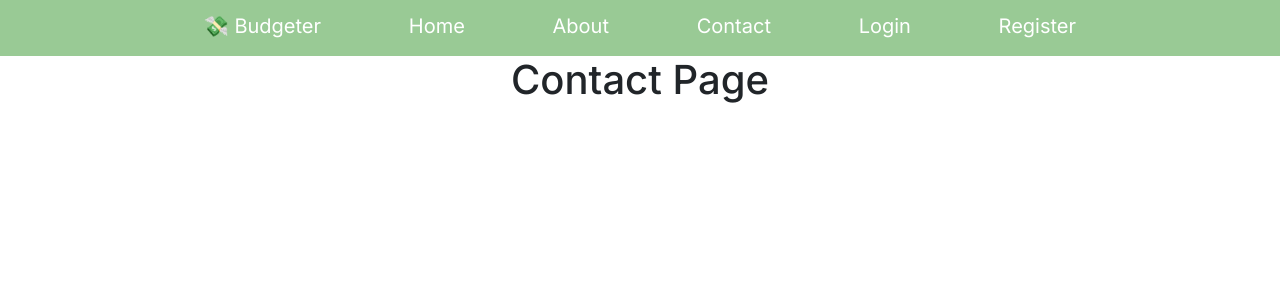
After one commit to k-le/financial-tracker, a Django app: template financial_planner/budgeter/templates/budgeter/contact.html in a window 1280 px wide. The commit adds this page. Shown: the top 300 px of the page. Run offline with Django 3.2, Linux system fonts and the light colour scheme; the template is opened without the code that fills it, so the values that code supplies are empty; some libraries are stand-ins or nearby versions.

Commit message:
updated home-page

```diff
--- a/financial_planner/budgeter/static/budgeter/main.css
+++ b/financial_planner/budgeter/static/budgeter/main.css
@@ -0,0 +1,113 @@
+/* || general styling */
+
+* {
+  font-family: Inter;
+  font-weight: 400;
+  margin: 0;
+  padding: 0;
+  box-sizing: border-box;
+}
+
+main {
+  display: flex;
+  justify-content: center;
+  align-self: center;
+}
+
+/* || navbar layout */
+
+nav.header-nav {
+  display: block;
+  margin: 0 auto;
+  width: 100vw;
+  height: 56px;
+  font-size: 1.25rem;
+  background-color: rgb(153, 202, 149);
+  color: white;
+}
+
+.nav-content {
+  margin: 0 auto;
+  max-width: 1024px;
+  padding: 0 22px;
+  position: relative;
+}
+
+.nav-content ul {
+  margin: 0 10px;
+  width: auto;
+  height: 52px;
+  display: flex;
+  align-items: center;
+  justify-content: space-around;
+  list-style: none;
+}
+
+.nav-content .nav-link {
+  padding: 0 10px;
+  color: inherit;
+}
+
+/* || home-page layout */
+
+.home-layout {
+  position: absolute;
+  top: 15%;
+  max-width: 80%;
+  display: grid;
+  grid-template-columns: repeat(auto-fill, minmax(300px, 1fr));
+  grid-template-rows: minmax(100px, auto);
+  margin: 40px;
+  grid-auto-flow: dense;
+  grid-gap: 15px;
+}
+
+.home-layout .box {
+  background: rgb(82, 106, 112);
+  color: rgb(179, 179, 179);
+  padding: 20px;
+  display: grid;
+  font-size: 1.1rem;
+  place-items: center;
+  text-align: center;
+  transition: 500ms;
+}
+
+.home-layout .box:hover {
+  background: rgb(148, 191, 202);
+  color: rgb(255, 255, 255);
+  transform: scale(1.25);
+  z-index: 5;
+}
+
+.home-layout img {
+  position: relative;
+  max-width: 150px;
+  margin-bottom: 15px;
+}
+
+.home-layout .box:nth-child(1) {
+  grid-column: span 2;
+  grid-row: span 1;
+}
+
+.home-layout .box:nth-child(3) {
+  grid-column: span 1;
+  grid-row: span 2;
+}
+
+.home-layout .box:nth-child(5) {
+  grid-column: span 2;
+  grid-row: span 1;
+}
+
+@media (max-width: 991px) {
+  .home-layout {
+    grid-template-columns: repeat(auto-fill, minmax(50%, 1fr));
+    grid-template-rows: minmax(auto, auto);
+  }
+  .home-layout .box {
+    grid-column: unset !important;
+    grid-row: unset !important;
+  }
+}
--- /dev/null
+++ b/financial_planner/budgeter/templates/budgeter/about.html
@@ -0,0 +1,3 @@
+{% extends "budgeter/base.html" %} {% block content %}
+<h1>About Page</h1>
+{% endblock content %}
--- a/financial_planner/budgeter/templates/budgeter/base.html
+++ b/financial_planner/budgeter/templates/budgeter/base.html
@@ -1,27 +1,99 @@
 {% load static %}
+
 <!DOCTYPE html>
 <html lang="en">
   <head>
     <!-- Required meta tags -->
-    <meta charset="utf-8">
-    <meta name="viewport" content="width=device-width, initial-scale=1, shrink-to-fit=no">
-    <meta name="author" content="Kevin L.">
-    <meta name="description" content="pass">
+    <meta charset="utf-8" />
+    <meta
+      name="viewport"
+      content="width=device-width, initial-scale=1, shrink-to-fit=no"
+    />
+    <meta name="author" content="Kevin L." />
+    <meta
+      name="description"
+      content="Budgeter: A Financial Tracker Developed in Python with Django Web Framework."
+    />
 
     <!-- Bootstrap CSS -->
-    <link rel="stylesheet" href="https://stackpath.bootstrapcdn.com/bootstrap/4.3.1/css/bootstrap.min.css" integrity="sha384-ggOyR0iXCbMQv3Xipma34MD+dH/1fQ784/j6cY/iJTQUOhcWr7x9JvoRxT2MZw1T" crossorigin="anonymous">
-    <link rel="stylesheet" href="{% static 'budgeter/main.css' %}">
+    <link
+      rel="stylesheet"
+      href="https://stackpath.bootstrapcdn.com/bootstrap/4.3.1/css/bootstrap.min.css"
+      integrity="sha384-ggOyR0iXCbMQv3Xipma34MD+dH/1fQ784/j6cY/iJTQUOhcWr7x9JvoRxT2MZw1T"
+      crossorigin="anonymous"
+    />
 
-    <title>Hello, world!</title>
+    <!-- Google Fonts -->
+    <style>
+      @import url("https://fonts.googleapis.com/css2?family=Inter:wght@100;200;300;400;500;600;700;800;900&display=swap");
+    </style>
+
+    <!-- Local CSS -->
+    <link
+      rel="stylesheet"
+      type="text/css"
+      href="{% static 'budgeter/main.css' %}"
+    />
+
+    <!-- Title -->
+    {% if title %}
+    <title>Budgeter - {{ title }}</title>
+    {% else %}
+    <title>Budgeter</title>
+    {% endif %}
   </head>
   <body>
-    {% block content %}
-    {% endblock content %}
+    <!-- NavBar -->
+    <nav class="header-nav" role="navigation">
+      <div class="nav-content">
+        <ul>
+          <li>
+            <a class="nav-content nav-link" href="{% url 'budgeter-home' %}"
+              >&#128184; Budgeter</a
+            >
+          </li>
+          <li>
+            <a class="nav-content nav-link" href="{% url 'budgeter-home' %}"
+              >Home</a
+            >
+          </li>
+          <li>
+            <a class="nav-content nav-link" href="{% url 'budgeter-about' %}"
+              >About</a
+            >
+          </li>
+          <li>
+            <a class="nav-content nav-link" href="{% url 'budgeter-contact' %}"
+              >Contact</a
+            >
+          </li>
+          <li><a class="nav-content nav-link" href="#">Login</a></li>
+          <li><a class="nav-content nav-link" href="#">Register</a></li>
+        </ul>
+      </div>
+    </nav>
+    <!-- End NavBar -->
+
+    <main class="budgeter-main">
+      {% block content %} {% endblock content %}
+    </main>
 
     <!-- Optional JavaScript -->
     <!-- jQuery first, then Popper.js, then Bootstrap JS -->
-    <script src="https://code.jquery.com/jquery-3.3.1.slim.min.js" integrity="sha384-q8i/X+965DzO0rT7abK41JStQIAqVgRVzpbzo5smXKp4YfRvH+8abtTE1Pi6jizo" crossorigin="anonymous"></script>
-    <script src="https://cdnjs.cloudflare.com/ajax/libs/popper.js/1.14.7/umd/popper.min.js" integrity="sha384-UO2eT0CpHqdSJQ6hJty5KVphtPhzWj9WO1clHTMGa3JDZwrnQq4sF86dIHNDz0W1" crossorigin="anonymous"></script>
-    <script src="https://stackpath.bootstrapcdn.com/bootstrap/4.3.1/js/bootstrap.min.js" integrity="sha384-JjSmVgyd0p3pXB1rRibZUAYoIIy6OrQ6VrjIEaFf/nJGzIxFDsf4x0xIM+B07jRM" crossorigin="anonymous"></script>
+    <script
+      src="https://code.jquery.com/jquery-3.3.1.slim.min.js"
+      integrity="sha384-q8i/X+965DzO0rT7abK41JStQIAqVgRVzpbzo5smXKp4YfRvH+8abtTE1Pi6jizo"
+      crossorigin="anonymous"
+    ></script>
+    <script
+      src="https://cdnjs.cloudflare.com/ajax/libs/popper.js/1.14.7/umd/popper.min.js"
+      integrity="sha384-UO2eT0CpHqdSJQ6hJty5KVphtPhzWj9WO1clHTMGa3JDZwrnQq4sF86dIHNDz0W1"
+      crossorigin="anonymous"
+    ></script>
+    <script
+      src="https://stackpath.bootstrapcdn.com/bootstrap/4.3.1/js/bootstrap.min.js"
+      integrity="sha384-JjSmVgyd0p3pXB1rRibZUAYoIIy6OrQ6VrjIEaFf/nJGzIxFDsf4x0xIM+B07jRM"
+      crossorigin="anonymous"
+    ></script>
   </body>
 </html>
--- /dev/null
+++ b/financial_planner/budgeter/templates/budgeter/contact.html
@@ -0,0 +1,3 @@
+{% extends "budgeter/base.html" %} {% block content %}
+<h1>Contact Page</h1>
+{% endblock content %}
--- a/financial_planner/budgeter/urls.py
+++ b/financial_planner/budgeter/urls.py
@@ -2,5 +2,7 @@ from django.urls import path
 from . import views
 
 urlpatterns = [
-    path('', views.home, name='budgeter-home')
+    path('', views.home, name='budgeter-home'),
+    path('about/', views.about, name='budgeter-about'),
+    path('contact/', views.contact, name='budgeter-contact')
 ]
--- a/financial_planner/budgeter/views.py
+++ b/financial_planner/budgeter/views.py
@@ -2,3 +2,9 @@ from django.shortcuts import render
 
 def home(request):
     return render(request, 'budgeter/home.html')
+
+def about(request):
+    return render(request, 'budgeter/about.html', {'title': 'About'})
+
+def contact(request):
+    return render(request, 'budgeter/contact.html', {'title': 'Contact'})
--- a/financial_planner/financial_planner/settings.py
+++ b/financial_planner/financial_planner/settings.py
@@ -11,6 +11,7 @@ https://docs.djangoproject.com/en/3.1/ref/settings/
 """
 
 from pathlib import Path
+import os
 
 # Build paths inside the project like this: BASE_DIR / 'subdir'.
 BASE_DIR = Path(__file__).resolve().parent.parent
@@ -119,3 +120,6 @@ USE_TZ = True
 # https://docs.djangoproject.com/en/3.1/howto/static-files/
 
 STATIC_URL = '/static/'
+
+MEDIA_ROOT = os.path.join(BASE_DIR, 'media')
+MEDIA_URL = '/media/'
--- a/financial_planner/financial_planner/urls.py
+++ b/financial_planner/financial_planner/urls.py
@@ -14,9 +14,14 @@ Including another URLconf
     2. Add a URL to urlpatterns:  path('blog/', include('blog.urls'))
 """
 from django.contrib import admin
+from django.conf import settings
+from django.conf.urls.static import static
 from django.urls import path, include
 
 urlpatterns = [
     path('admin/', admin.site.urls),
     path('', include('budgeter.urls'))
 ]
+
+if settings.DEBUG:
+    urlpatterns += static(settings.MEDIA_URL, document_root=settings.MEDIA_ROOT)
```
Also changed, not shown: financial_planner/budgeter/templates/budgeter/home.html (+49 -3 lines), financial_planner/media/home-page/money1.jpg (added), financial_planner/media/home-page/money2.jpg (added), financial_planner/media/home-page/money3.webp (added).
